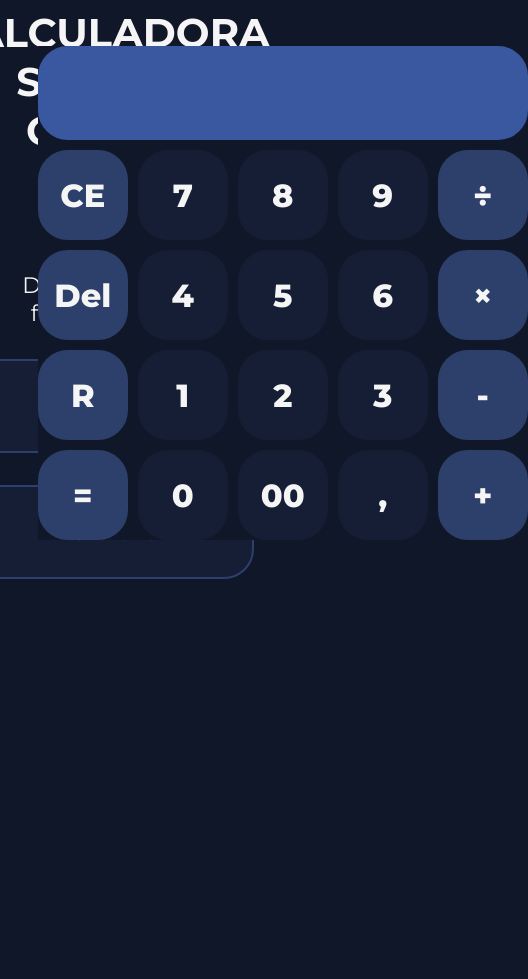
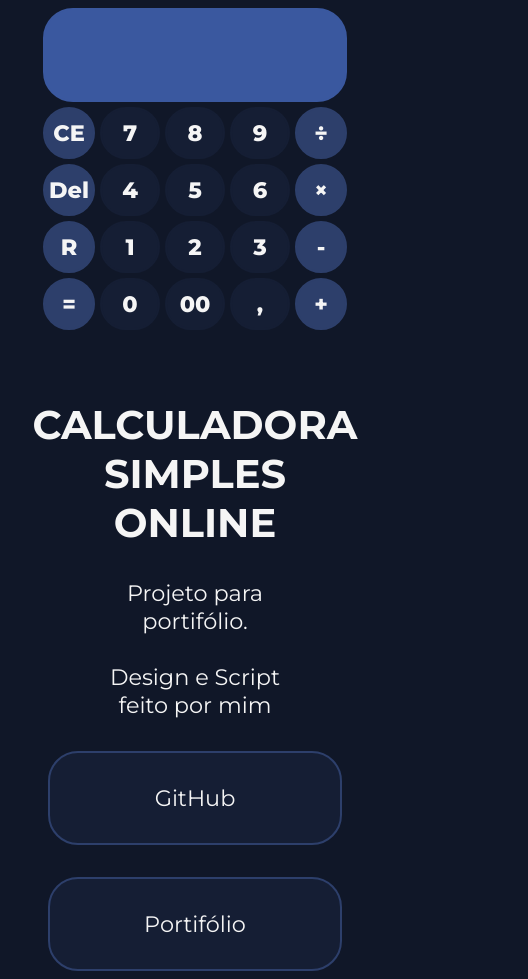
Before and after one commit to shaka000/calculadora, a plain HTML site: page index.html in a window 390 px wide. Shown: the whole page, 528 px wide, since content can reach past the window. Before the commit the page ends 844 px from the top, so only its background shows below. Drawn offline with Linux system fonts and the light colour scheme.

Commit message:
adicionando responsividade

```diff
--- a/style.css
+++ b/style.css
@@ -93,6 +93,8 @@ body {
     align-items: center;
     font-weight: 800;
     font-size: 2rem;
+    text-overflow: ellipsis;
+    overflow: hidden;
 }
 
 .linha {
@@ -144,3 +146,46 @@ body {
 .linha_nonumber:hover {
     background-color: var(--cor-hover);
 }
+
+@media  screen and (max-width: 1000px) {
+    .pagina {
+        display: flex;
+        flex-direction: column-reverse;
+        gap: 70px;
+    }
+    .lado_direito_calculadora {
+        gap: 5px;
+    }
+    .lado_direito_calculadora_linha {
+        column-gap: 5px;
+    }
+    .linha_resultado{
+        width: 300px;
+        height: 90px;
+        display: flex;
+        justify-content: center;
+        align-items: center;
+        font-weight: 800;
+        font-size: 1.4rem;
+    }
+    .linha {
+        width: 60px;
+        height: 52px;
+        display: flex;
+        flex-direction: row;
+        justify-content: center;
+        align-items: center;
+        font-weight: 800;
+        font-size: 1.4rem;
+    }
+    .linha_nonumber {
+        width: 52px;
+        height: 52px;
+        display: flex;
+        flex-direction: row;
+        justify-content: center;
+        align-items: center;
+        font-weight: 800;
+        font-size: 1.4rem;
+    }
+}
```
